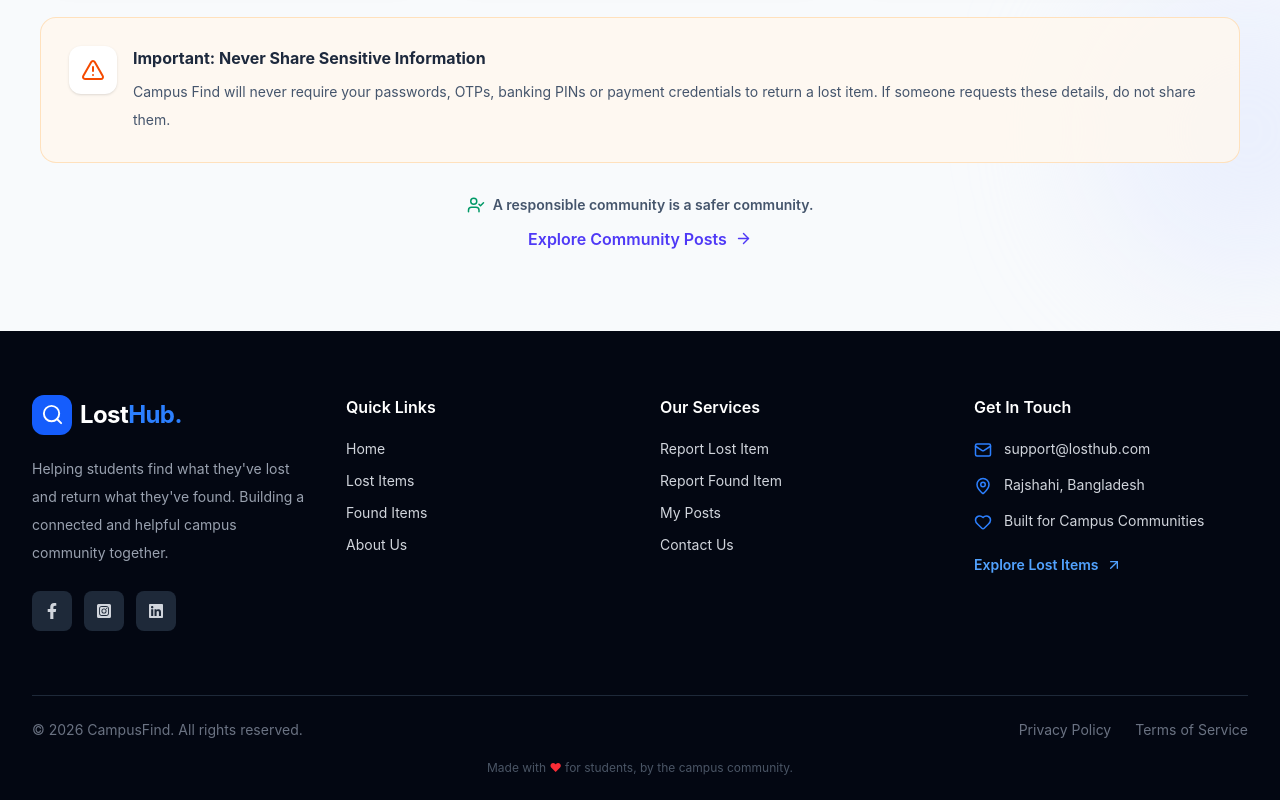
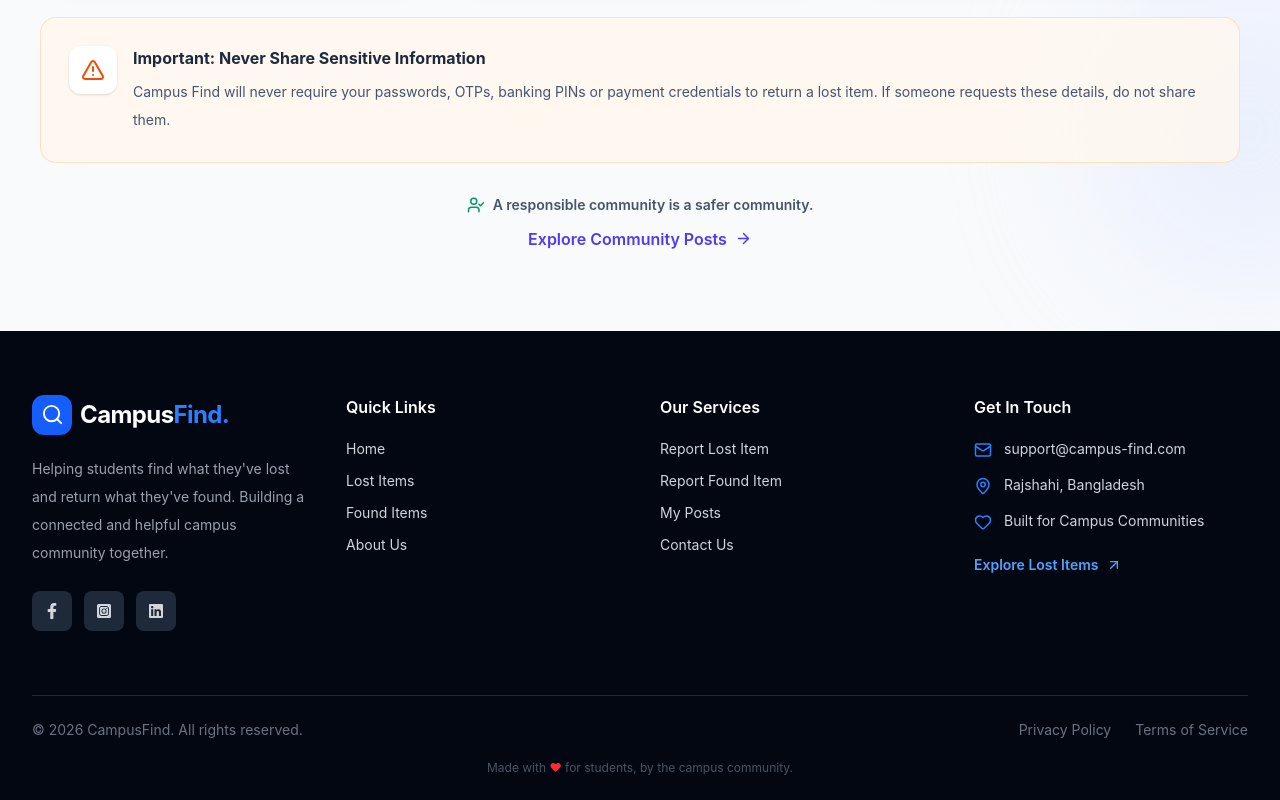
Before and after one commit to syedmehedi34/campus-find, a React (Vite) app in the folder client/: page / in a window 1280 px wide. Shown: the part 7419-8219 px from the top of the page. Built offline with nearby package versions, Linux system fonts and the light colour scheme; no server answers.

Commit message:
footer changed

```diff
--- a/client/src/components/Footer.jsx
+++ b/client/src/components/Footer.jsx
@@ -18,7 +18,7 @@ const Footer = () => {
               </div>
 
               <h2 className="text-2xl font-bold text-white tracking-tight">
-                Lost<span className="text-blue-500">Hub</span>
+                Campus<span className="text-blue-500">Find</span>
                 <span className="text-blue-500">.</span>
               </h2>
             </Link>
@@ -145,10 +145,10 @@ const Footer = () => {
                 <Mail size={18} className="text-blue-500 shrink-0 mt-0.5" />
 
                 <a
-                  href="mailto:support@losthub.com"
+                  href="mailto:support@campus-find.com"
                   className="hover:text-blue-400 transition"
                 >
-                  support@losthub.com
+                  support@campus-find.com
                 </a>
               </li>
 
@@ -167,7 +167,7 @@ const Footer = () => {
 
             {/* CTA */}
             <Link
-              to="/lost-items"
+              to="/posts"
               className="inline-flex items-center gap-2 mt-6 text-sm font-semibold text-blue-400 hover:text-blue-300 transition"
             >
               Explore Lost Items
```
